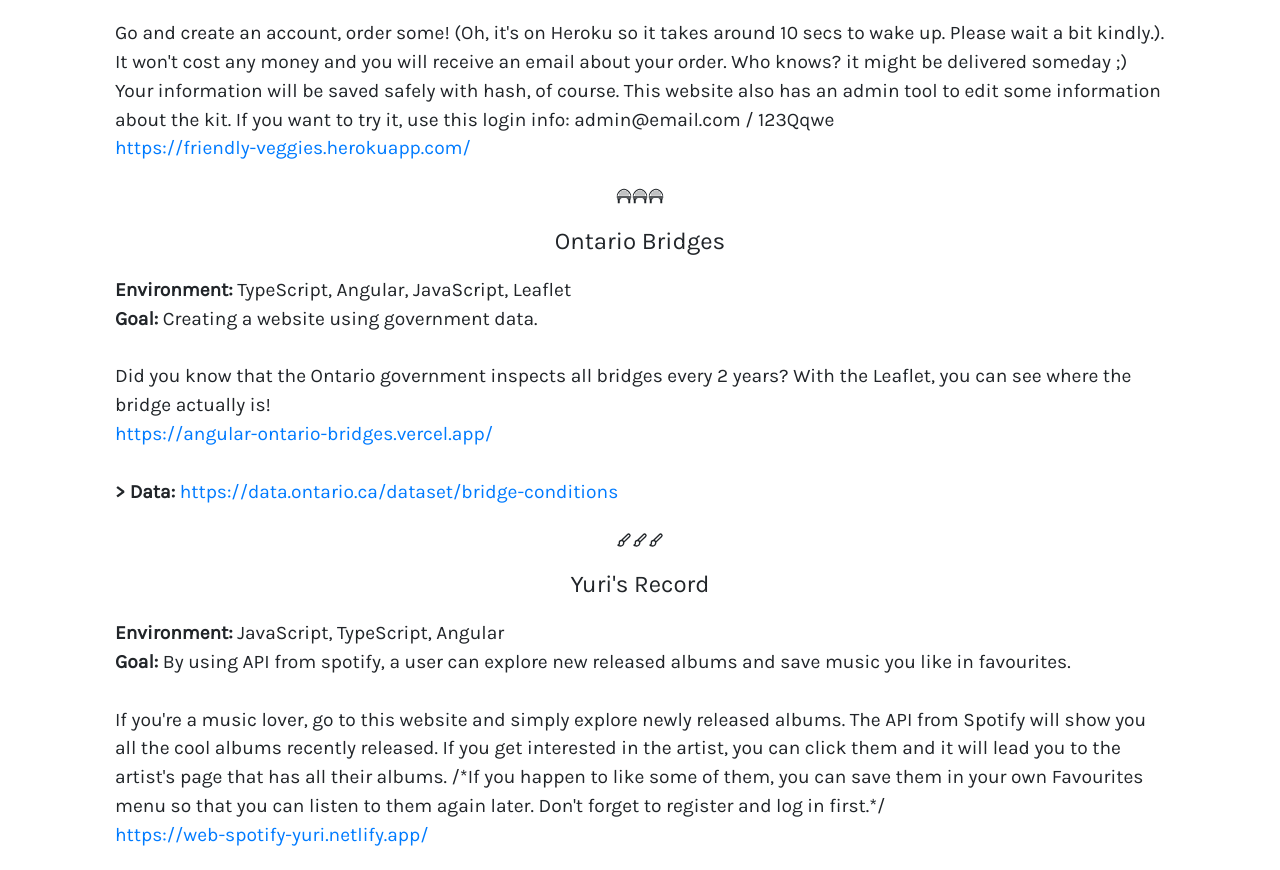
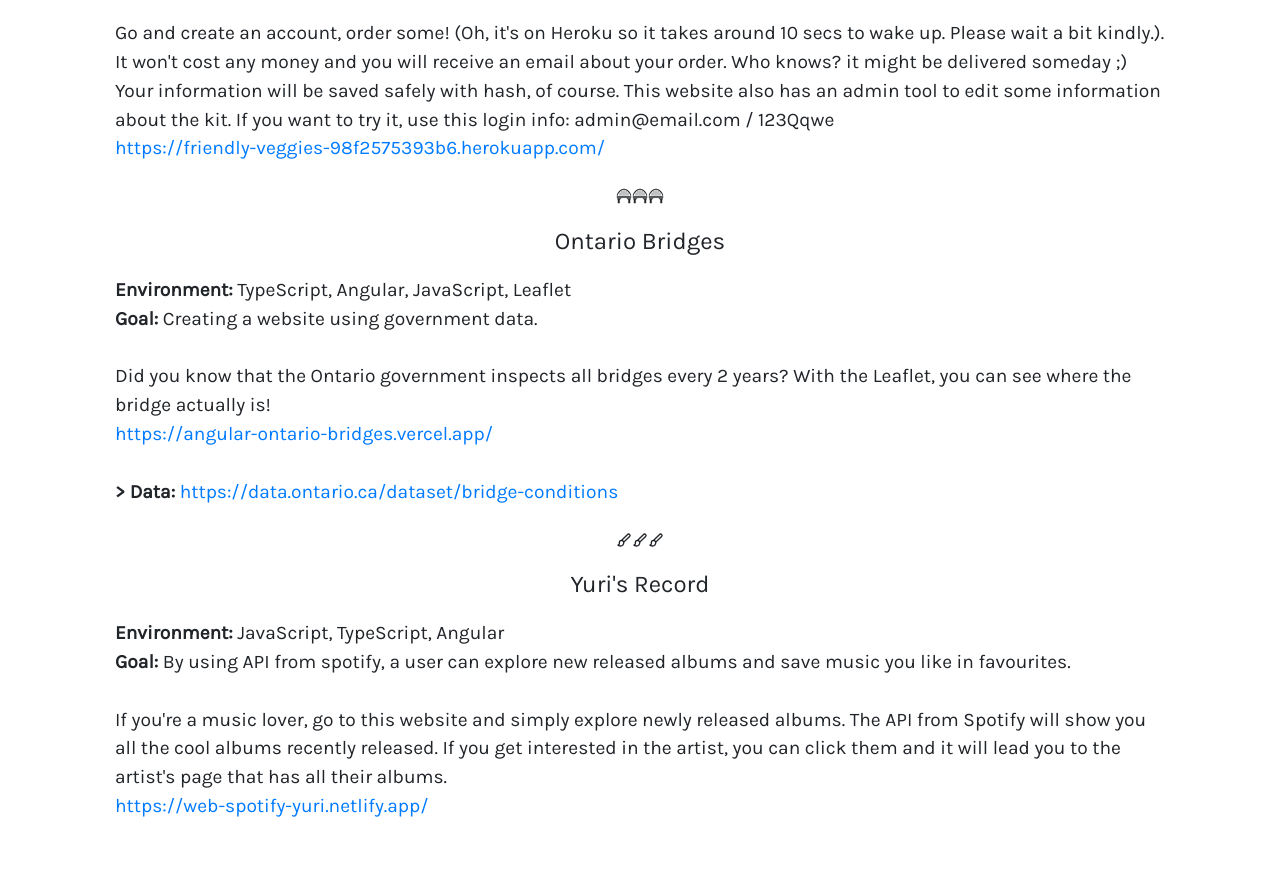
Before and after one commit to yulque/portfolio, a React (Create React App) app: page /portfolio in a window 1280 px wide. Shown: the part 880-1750 px from the top of the page. After the commit the page ends 1721 px from the top, so only its background shows below. Built offline with nearby package versions, Linux system fonts and the light colour scheme.

Commit message:
Update Portfolio.js with updated comment

```diff
--- a/src/Portfolio.js
+++ b/src/Portfolio.js
@@ -77,9 +77,9 @@ export default function Portfolio() {
             <a
               target="_blank"
               rel="noreferrer"
-              href="https://friendly-veggies.herokuapp.com/"
+              href="https://friendly-veggies-98f2575393b6.herokuapp.com/"
             >
-              https://friendly-veggies.herokuapp.com/
+              https://friendly-veggies-98f2575393b6.herokuapp.com/
             </a>
           </p>
         </Container>
@@ -161,10 +161,6 @@ export default function Portfolio() {
               newly released albums. The API from Spotify will show you all the
               cool albums recently released. If you get interested in the artist,
               you can click them and it will lead you to the artist's page that has all their albums.
-                /*If you happen to like some of them,
-              you can save them in your own Favourites menu so that you can
-              listen to them again later. Don't forget to register and log in
-              first.*/
               <br />
               <a
                 target="_blank"
```
